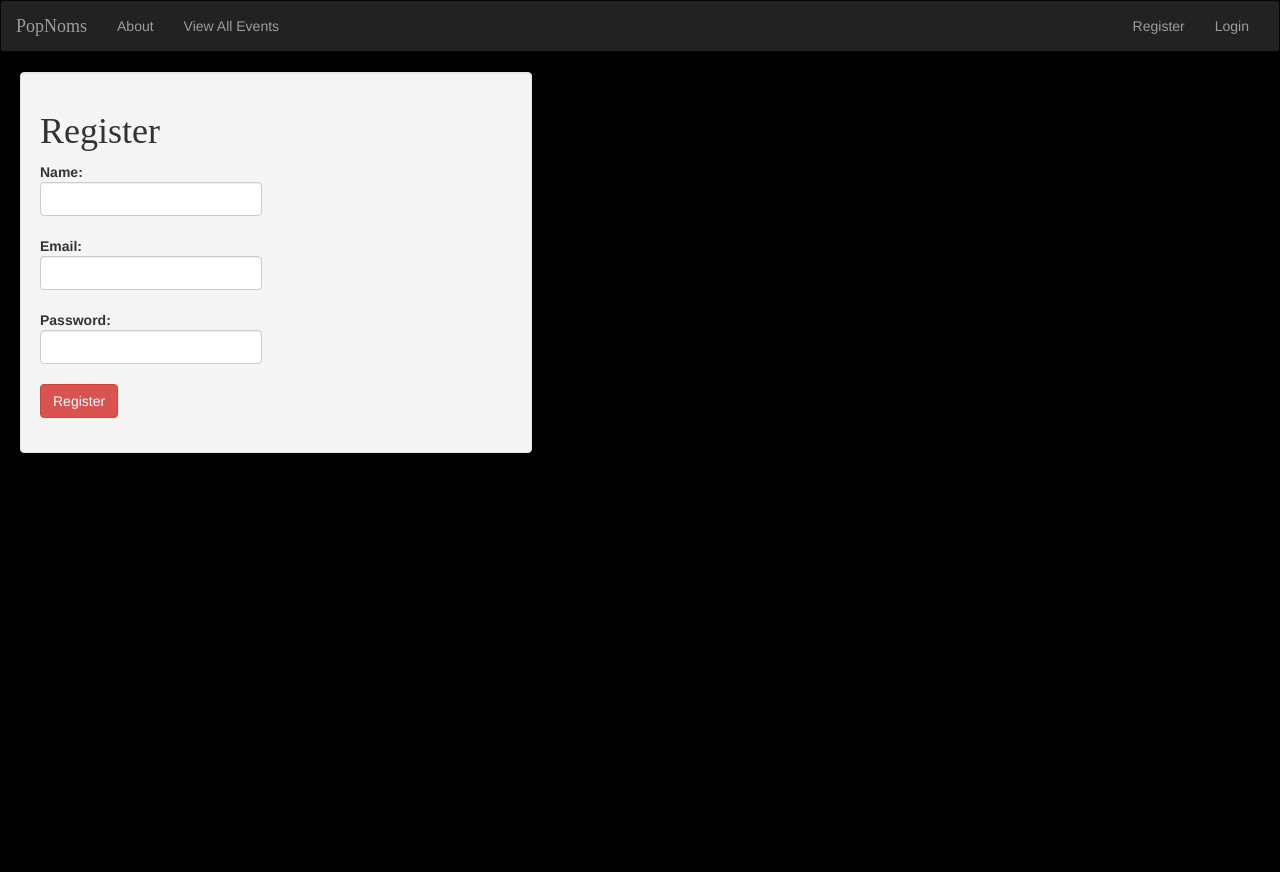
After one commit to trinbar/Popnoms, a Flask app: page /registration_form in a window 1280 px wide. The commit adds this page. Run offline with Flask 2, Linux system fonts and the light colour scheme; some libraries are stand-ins or nearby versions; some web fonts are replaced.

Commit message:
Created login and registration routes that connect to db

```diff
--- a/eb_helper.py
+++ b/eb_helper.py
@@ -3,7 +3,7 @@
 from pprint import pformat
 import os
 
-import requests
+# import requests
 
 from dateutil import parser
 import pytz
--- a/model.py
+++ b/model.py
@@ -71,24 +71,6 @@ class User(db.Model):
 
         return f"<User user_id={self.user_id} username={self.username} email={self.email}>"
 
-# class Starred(db.Model):
-#     """User's bookmarks of specific events on jams website."""
-
-#     __tablename__ = "starreds"
-
-#     starred_id = db.Column(db.Integer, autoincrement=True, primary_key=True)
-#     user_id = db.Column(db.Integer, db.ForeignKey("users.user_id"), nullable=False)
-#     event_id = db.Column(db.String(200), db.ForeignKey("events.event_id"), nullable=False)
-
-#     # Define relationship to User
-#     user = db.relationship("User", backref=db.backref("starreds", order_by=starred_id))
-
-#     def __repr__(self):
-#         """""Provide helpful representation when printed."""
-
-#         return f"<Starred starred_id={self.starred_id} user_id={self.user_id} event_id={self.event_id}"
-
-
 
 ##############################################################################
 # Helper functions
@@ -99,7 +81,6 @@ def connect_to_db(app):
     # Configure to use our PostgreSQL database
     app.config['SQLALCHEMY_DATABASE_URI'] = 'postgresql:///popnoms'
     app.config['SQLALCHEMY_TRACK_MODIFICATIONS'] = False
-    app.config['SQLALCHEMY_ECHO'] = True
     db.app = app
     db.init_app(app)
 
@@ -109,6 +90,5 @@ if __name__ == "__main__":
     # you in a state of being able to work with the database directly.
 
     from server import app
-
     connect_to_db(app)
     print("Connected to DB.")
--- a/seed.py
+++ b/seed.py
@@ -2,6 +2,7 @@
 
 # Import os so that we can create db
 import os
+from server import app
 from model import Event, User, db, connect_to_db
 
 def load_users():
@@ -14,12 +15,9 @@ def load_users():
     db.session.commit()
 
 if __name__ == "__main__":
-    # Create the database
-    os.system("createdb popnoms")
 
     # Connect the DB to an app so FlaskSQL alchemy works
-    from flask import Flask
-    app = Flask(__name__)
+
     connect_to_db(app)
 
     # Create the tables
--- a/server.py
+++ b/server.py
@@ -5,9 +5,9 @@
 from flask import Flask, render_template, request, flash, redirect, session, jsonify
 from flask_debugtoolbar import DebugToolbarExtension
 
-from model import db, connect_to_db, User, Event #Bookmark, BookmarkType, Comment, Search
+from model import db, connect_to_db, User, Event
 
-from eb_helper import (get_events, get_event_details)
+from eb_helper import (get_events, get_event_details, create_new_user)
 
 
 import random
@@ -35,85 +35,74 @@ def index():
 
     return render_template("homepage.html")
 
-@app.route('/login', methods=['GET', 'POST'])
-def login_proccess():
-    """Proccesses user and adds user to session."""
+@app.route('/registration_form', methods=['GET'])
+def registration_form():
+    """Show form for user signup."""
+
+    return render_template("registration_form.html")
+
+
+@app.route('/register', methods=['POST'])
+def register_process():
+    """Process registration."""
 
     # Get form variables
-    email = request.form.get("email")
-    password = request.form.get("password")
-
-    # Check the DB to see if user exists and login matches
-    user = db.session.query(User).filter((User.email == email) & (User.password == password)).first()
-    # If user is in DB, add user to the session
-    # Flash success message
-    # Return redirect to homepage
-    if user:
-        session["user_id"] = user.user_id
-        result = {"message": "success"}
-        print("session at user id!!!!", session["user_id"])
-        return jsonify(result)
-    else:
-        result = {"message": "Wrong username/password combo"}
-        return jsonify(result)
+    name = request.form["name"]
+    email = request.form["email"]
+    password = request.form["password"]
 
 
-# @app.route("/display-popups", methods=['GET'])
-# def display_events():
-#     """Display pop-up events on Yelp"""
+    new_user = User(email=email, password=password, username=name)
 
-#     query = request.args.get('query')
-#     location = request.args.get('location')
-#     distance = request.args.get('distance')
-#     measurement = request.args.get('measurement')
-#     sort = request.args.get('sort')
-#     print(location, distance, measurement)
+    db.session.add(new_user)
+    db.session.commit()
 
-#     # If the required information is in the request, look for afterparties
-#     if location and distance and measurement:
+    flash(f"User {email} added.")
+    return redirect(f"/")
 
-#         # The Eventbrite API requires the location.within value to have the
-#         # distance measurement as well
-#         distance = distance + measurement
+@app.route('/login_form')
+def login_form():
+    """Show login form."""
 
-#         payload = {'q': query,
-#                    'location.address': location,
-#                    'location.within': distance,
-#                    'sort_by': sort,
-#                    }
+    return render_template("login_form.html")
 
-#         # For GET requests to Eventbrite's API, the token could also be sent as a
-#         # URL parameter with the key 'token'
-#         headers = {'Authorization': 'Bearer ' + EVENTBRITE_TOKEN}
 
-#         response = requests.get(EVENTBRITE_URL + "events/search/",
-#                                 params=payload,
-#                                 headers=headers)
-#         data = response.json()
+@app.route('/login', methods=['GET','POST'])
+def login_process():
+    """Process login."""
 
-#         # If the response was successful (with a status code of less than 400),
-#         # use the list of events from the returned JSON for Eventbrite category ID 110
-#         if response.ok:
-#             events = data['events']
+    # Get form variables
+    email = request.form["email"]
+    password = request.form["password"]
 
-#         # If there was an error (status code between 400 and 600), use an empty list
-#         else:
-#             flash(f":( No pop-ups:{data['error_description']}")
-#             events = []
+    user = User.query.filter_by(email=email).first()
 
-#         return render_template("popups.html",
-#                                data=pformat(data),
-#                                results=events)
+    if not user:
+        flash("No such user. Please create a new account.")
+        return redirect("/registration_form")
 
-#     # If the required info isn't in the request, redirect to the search form
-#     else:
-#         flash("Please provide all the required information!")
-#         return redirect("/")
+    if user.password != password:
+        flash("Incorrect password")
+        return redirect("/login")
 
+    session["user_id"] = user.user_id
+
+    flash("Logged in")
+    return redirect(f"/")
+
+
+@app.route('/logout')
+def logout():
+    """Log out."""
+
+    del session["user_id"]
+    flash("Logged Out.")
+    return redirect("/")
 
 
 if __name__ == "__main__":
     app.debug = True
     app.config['DEBUG_TB_INTERCEPT_REDIRECTS'] = False
     DebugToolbarExtension(app)
+    connect_to_db(app)
     app.run(host="0.0.0.0")
--- a/templates/base.html
+++ b/templates/base.html
@@ -20,7 +20,7 @@
           top: 0.5em;
           width: 100%;
           text-align: center;
-          color: black;
+          color: white;
           font-weight: 400;
           font-size: 500%;
       }
@@ -29,7 +29,7 @@
         width: 100%;
         height: 100%;
         margin: 0;
-        background-color: #B22222;
+        background-color: #000000;
       }
 
       #homepage-block {
@@ -37,14 +37,14 @@
         height: 100%;
         margin: 0;
         padding: 0;
-        background-image: url("/static/sauron.jpg");
+        /*background-image: url("");*/
         background-size: 100%;
       }
 
       #extending {
                     margin: 0px;
                     padding: 0px;
-                    background-color: #B22222;
+                    background-color: #000000;
                     width: 100%;
                     height: 100%;
                  }
@@ -70,7 +70,7 @@
         <span class="icon-bar"></span>
       </button>
       <a class="navbar-brand" href="/">
-        <span class="glyphicon glyphicon-eye-open"></span>
+        <span class="fas fa-popcorn"></span>
         PopNoms
       </a>
     </div>
@@ -87,8 +87,8 @@
           <li><a href="/users/{{ session['user_id'] }}">Profile</a></li>
           <li><a href="/logout">Logout</a></li>
         {% else %}
-          <li><a href="/register">Register</a></li>
-          <li><a href="/login">Login</a></li>
+          <li><a href="/registration_form">Register</a></li>
+          <li><a href="/login_form">Login</a></li>
         {% endif %}
 
       </ul>
--- /dev/null
+++ b/templates/registration_form.html
@@ -0,0 +1,33 @@
+{% extends 'base.html' %}
+{% block content %}
+<div class="well spaced" style="width:40%;">
+<div>
+  <h1>Register</h1>
+  <form action="/register" method="POST">
+
+    <div class="form-group">
+      <label>Name:
+          <input type="name" name="name" required class="form-control">
+      </label>
+    </div>
+
+    <div class="form-group">
+      <label>Email:
+          <input type="email" name="email" required class="form-control">
+      </label>
+    </div>
+
+    <div class="form-group">
+      <label>Password:
+          <input type="password" name="password" required class="form-control">
+      </label>
+    </div>
+
+    <div class="form-group">
+      <input type="submit" value="Register" class="btn btn-danger">
+    </div>
+
+  </form>
+</div>
+</div>
+{% endblock %}
```
Also changed, not shown: requirements.txt (added, +16 -0 lines), templates/login.html (deleted, +0 -21 lines), templates/login_form.html (added, +27 -0 lines), templates/requirements.txt (deleted, +0 -22 lines).
